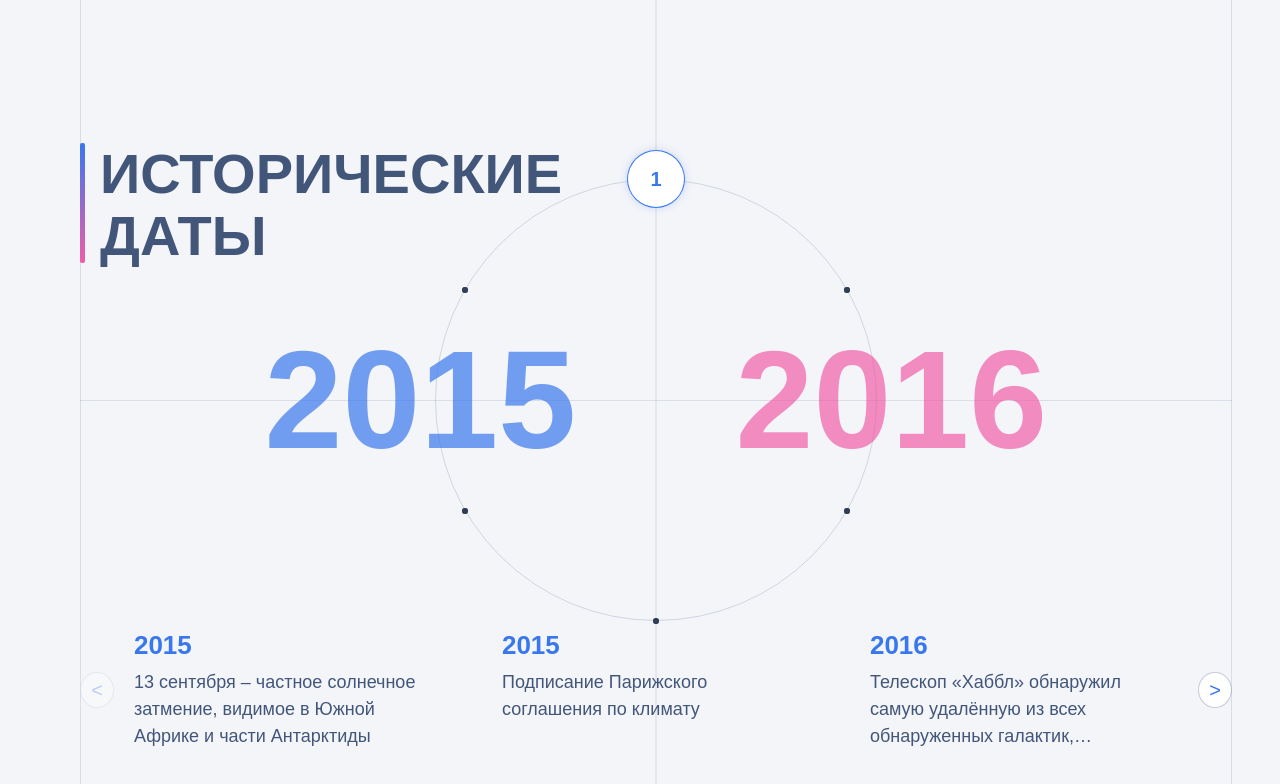
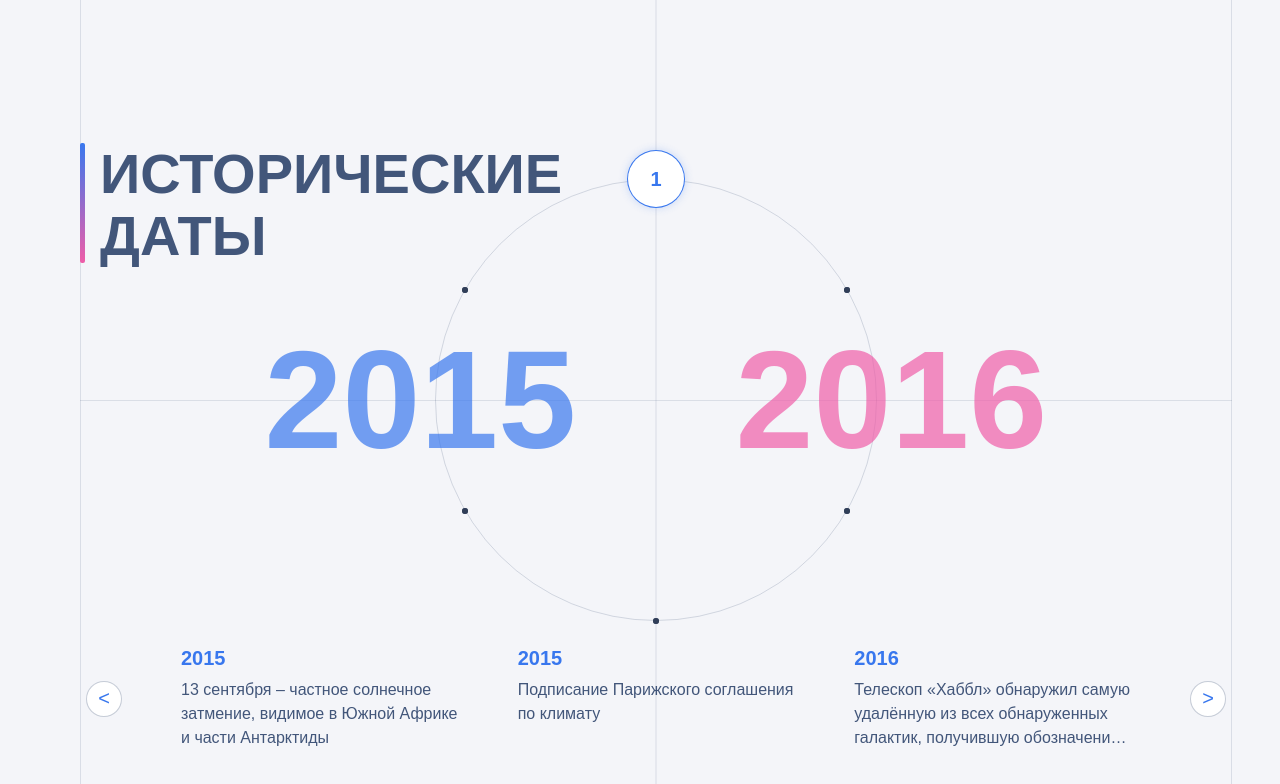
Before and after one commit to Marat-Tibilov/test_task, a React app: page / in a window 1280 px wide. Shown: the top 784 px of the page. Built offline with nearby package versions, Linux system fonts and the light colour scheme.

Commit message:
работа с логикой

```diff
--- a/src/components/time-line-block/timeline-block.scss
+++ b/src/components/time-line-block/timeline-block.scss
@@ -219,26 +219,30 @@ $bg: #f4f5f9;
   align-items: center;
   justify-content: center;
   gap: 20px;
-  width: calc(100% - 160px);
-  max-width: 1400px;
+
+  width: 90%; /* было calc(100% - 160px) */
+  max-width: 1140px; /* немного уже */
+  margin: 0 auto;
+
   z-index: 10;
 }
 
 .timeline-swiper {
   width: 100%;
+  max-width: 950px; /* уменьшили ширину самого контента */
 }
 
 .event-item {
   .event-year {
     color: $primary-color;
-    font-size: 26px;
+    font-size: 20px;
     font-weight: 700;
     margin-bottom: 8px;
   }
 
   .event-description {
     color: $text-color;
-    font-size: 18px;
+    font-size: 16px;
     line-height: 1.5;
     -webkit-line-clamp: 3;
     -webkit-box-orient: vertical;
--- a/src/components/time-line-block/timline-block.tsx
+++ b/src/components/time-line-block/timline-block.tsx
@@ -13,6 +13,7 @@ interface Period {
 const TimelineBlock: React.FC<{ periods: Period[] }> = ({ periods }) => {
     const [activeIndex, setActiveIndex] = useState(0);
     const circleRef = useRef<HTMLDivElement | null>(null);
+    const swiperRef = useRef<any>(null);
     const [radius, setRadius] = useState(220);
 
     useEffect(() => {
@@ -27,11 +28,11 @@ const TimelineBlock: React.FC<{ periods: Period[] }> = ({ periods }) => {
         const angle = (index * (360 / total) - 90) * (Math.PI / 180);
         return {
             x: Math.cos(angle) * r,
-            y: Math.sin(angle) * r
+            y: Math.sin(angle) * r,
         };
     };
 
-    const allEvents = periods.flatMap(period => period.events);
+    const allEvents = periods.flatMap((period) => period.events);
 
     return (
         <div className="timeline-block">
@@ -74,8 +75,7 @@ const TimelineBlock: React.FC<{ periods: Period[] }> = ({ periods }) => {
             <div className="bottom-section">
                 <button
                     className="nav-btn small left"
-                    onClick={() => setActiveIndex((p) => Math.max(p - 1, 0))}
-                    disabled={activeIndex === 0}
+                    onClick={() => swiperRef.current?.slidePrev()}
                 >
                     &lt;
                 </button>
@@ -84,6 +84,7 @@ const TimelineBlock: React.FC<{ periods: Period[] }> = ({ periods }) => {
                     spaceBetween={60}
                     slidesPerView={3}
                     className="timeline-swiper"
+                    onSwiper={(swiper) => (swiperRef.current = swiper)}
                 >
                     {allEvents.map((event, index) => (
                         <SwiperSlide key={index}>
@@ -97,8 +98,7 @@ const TimelineBlock: React.FC<{ periods: Period[] }> = ({ periods }) => {
 
                 <button
                     className="nav-btn small right"
-                    onClick={() => setActiveIndex((p) => Math.min(p + 1, periods.length - 1))}
-                    disabled={activeIndex === periods.length - 1}
+                    onClick={() => swiperRef.current?.slideNext()}
                 >
                     &gt;
                 </button>
```
